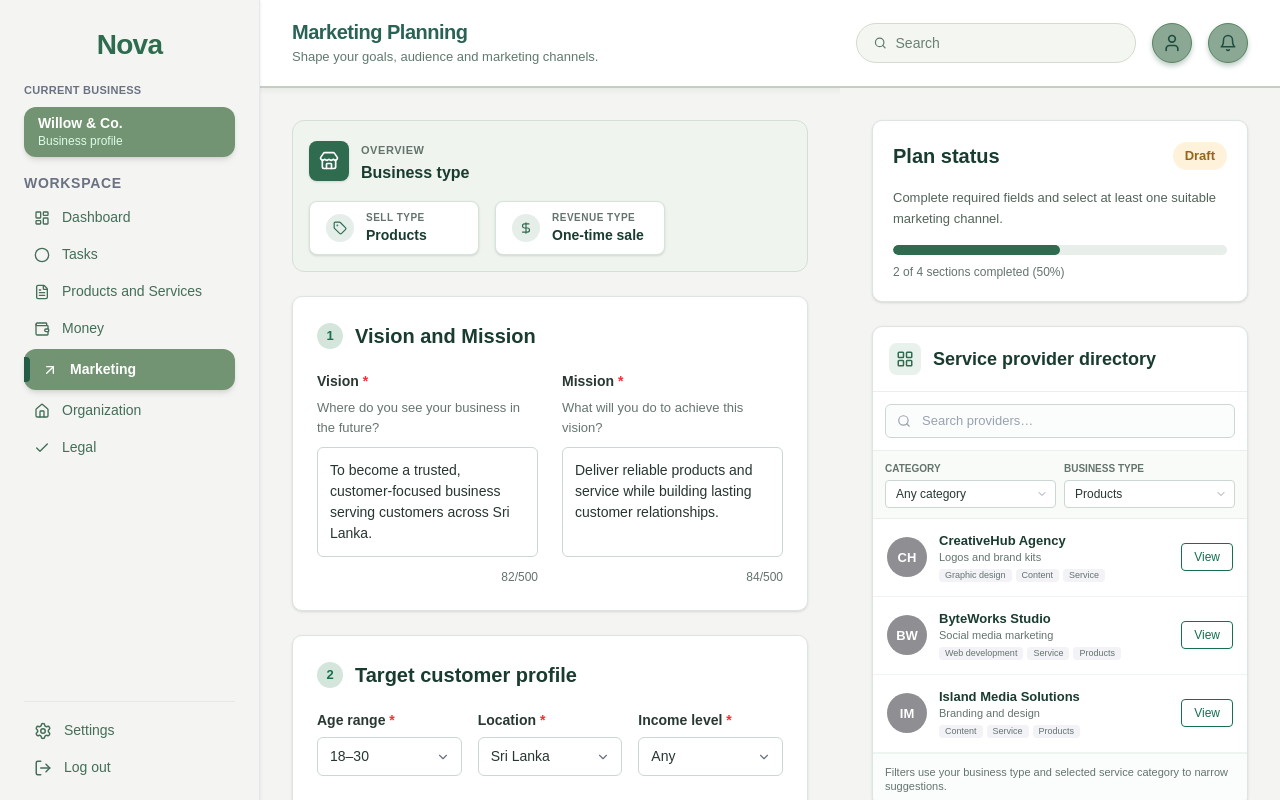
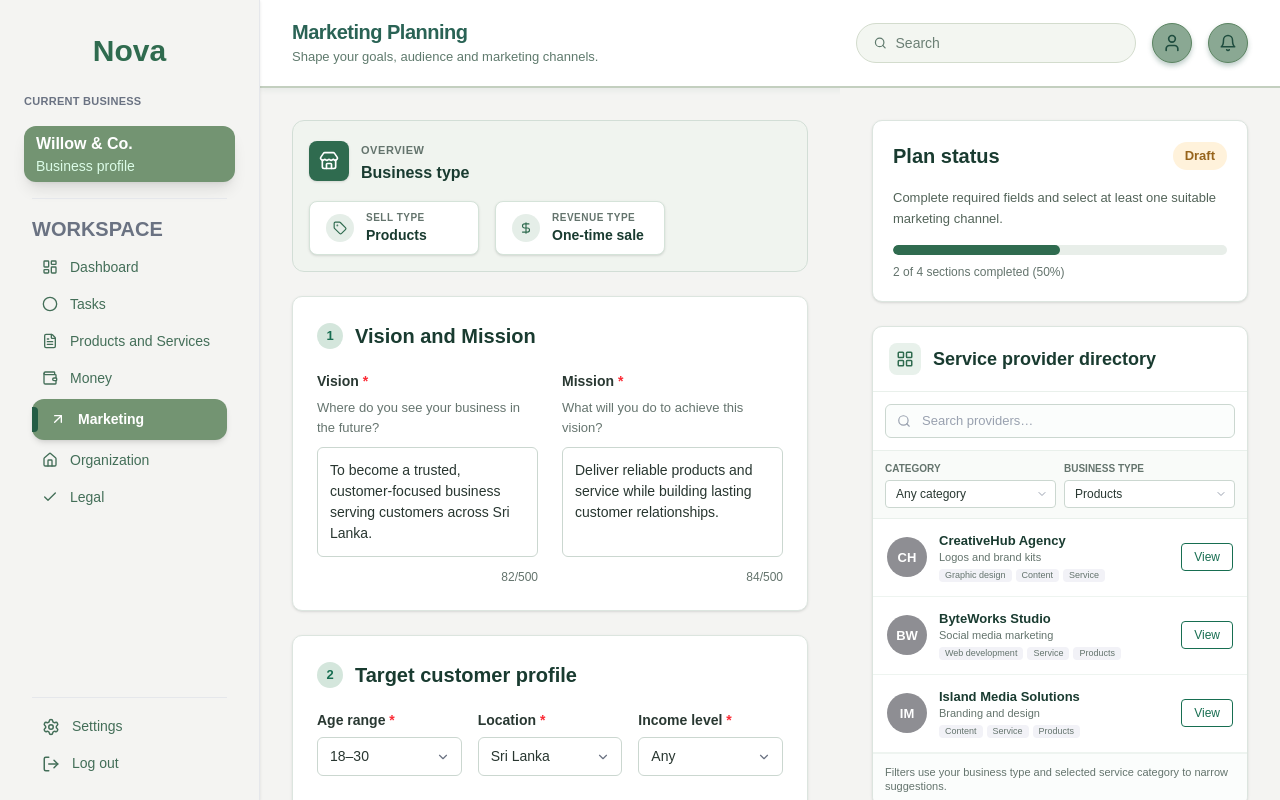
Before and after one commit to ASARA-IT07/STARTUP-BUSINESS-PLANNING-GUIDANCE-PLATFORM, a Next.js app in the folder marketing-frontend/: page / in a window 1280 px wide. Built offline with nearby package versions, Linux system fonts and the light colour scheme.

Commit message:
style(sidebar): match original spacing and divider above workspace

```diff
--- a/marketing-frontend/src/components/sidebar/Sidebar.tsx
+++ b/marketing-frontend/src/components/sidebar/Sidebar.tsx
@@ -69,35 +69,40 @@ export default function Sidebar({ activeItem }: SidebarProps) {
       {/* Top Section */}
       <div className="flex flex-col">
         {/* Logo */}
-        <div className="pt-6 pb-4">
+        <div className="pt-7 pb-5">
           <Link href="/">
-            <h1 className="text-center text-[28px] font-bold text-[#2F6B4F] tracking-tight">
+            <h1 className="text-center text-[30px] font-bold text-[#2F6B4F]">
               Nova
             </h1>
           </Link>
         </div>
 
         {/* Current Business */}
-        <div className="px-6 mb-4">
-          <p className="text-[11px] uppercase font-semibold tracking-wide text-gray-500 mb-2">
+        <div className="px-6">
+          <p className="text-[11px] uppercase font-semibold tracking-wide text-gray-500 mb-4">
             Current Business
           </p>
 
-          <div className="bg-[#739472] rounded-xl px-3.5 py-2 shadow-md">
-            <div>
-              <p className="font-semibold text-white text-[14px] leading-tight">
-                Willow &amp; Co.
-              </p>
-              <p className="text-[12px] text-green-100 leading-tight mt-0.5">
-                Business profile
-              </p>
+          <div className="bg-[#739472] rounded-xl px-3 py-1.5 shadow-lg">
+            <div className="flex items-center justify-between">
+              <div>
+                <p className="font-semibold text-white">
+                  Willow &amp; Co.
+                </p>
+                <p className="text-sm text-green-100">
+                  Business profile
+                </p>
+              </div>
             </div>
           </div>
         </div>
 
+        {/* Divider above Workspace matching original */}
+        <div className="mx-8 my-4 border-t border-gray-200" />
+
         {/* Workspace */}
-        <div className="px-6">
-          <h2 className="text-gray-500 font-bold text-sm tracking-wider uppercase mb-2">
+        <div className="px-8">
+          <h2 className="text-gray-500 font-bold text-xl mb-2">
             WORKSPACE
           </h2>
 
@@ -125,7 +130,7 @@ export default function Sidebar({ activeItem }: SidebarProps) {
       </div>
 
       {/* Bottom Section - Always pinned to the bottom */}
-      <div className="px-6 pb-4 pt-2">
+      <div className="px-8 pb-5 pt-2">
         <div className="border-t border-gray-200 mb-3" />
         <div className="space-y-1">
           <NavItem icon={<Settings size={18} />} label="Settings" href="#" />
```
